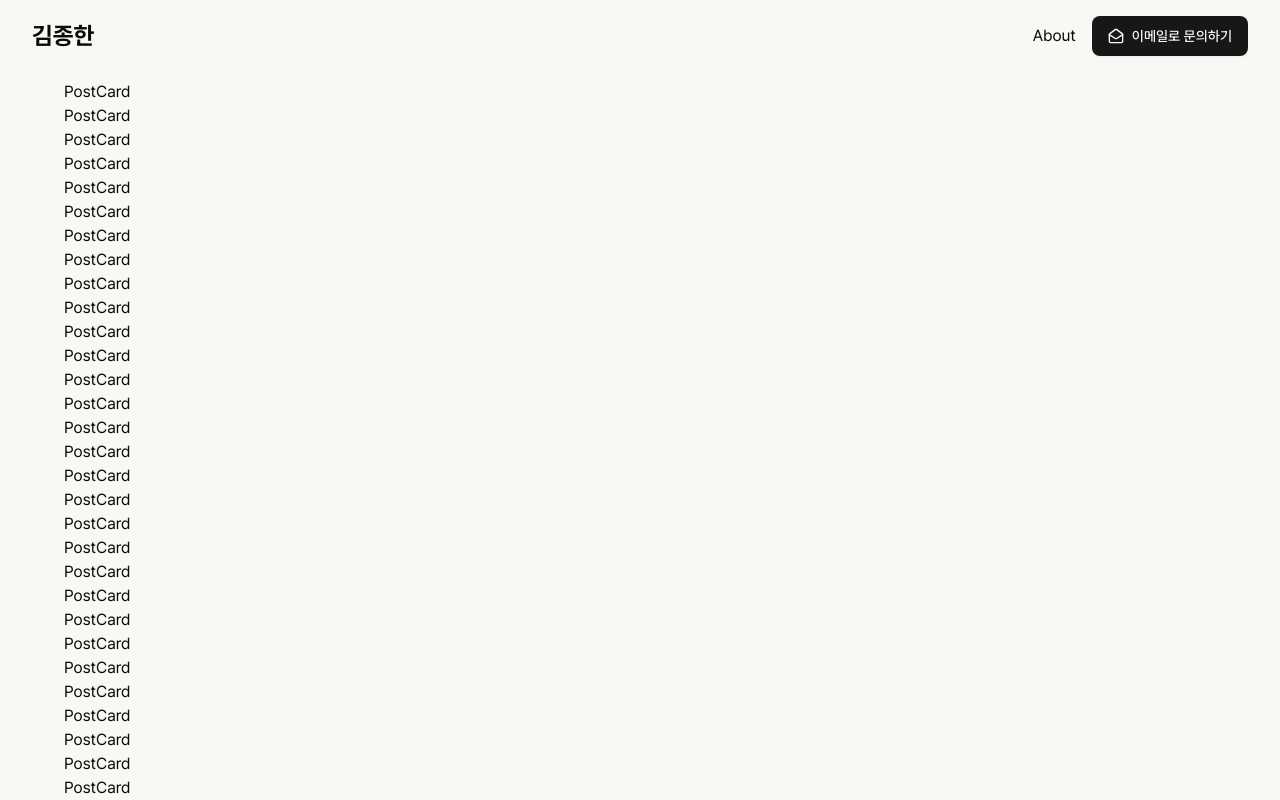
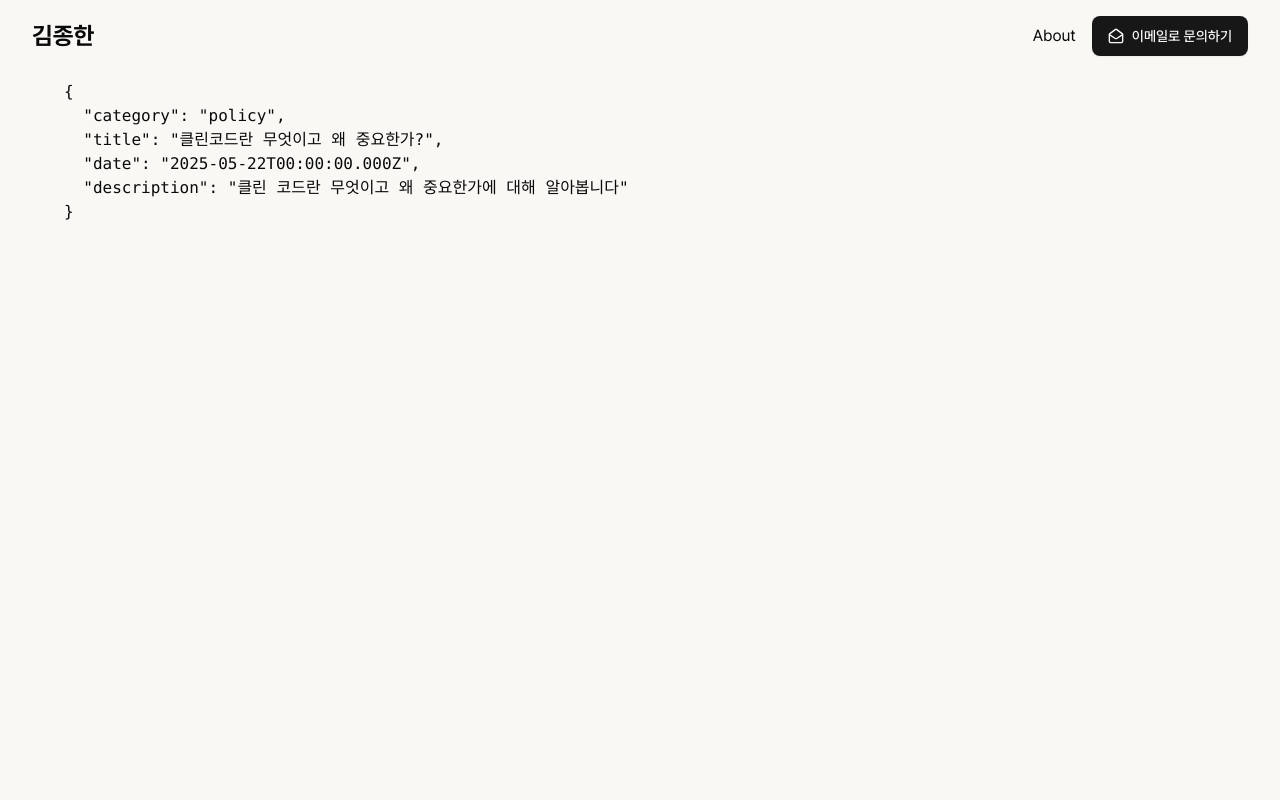
Before and after one commit to jong-k/public-home, a Next.js app: page / in a window 1280 px wide. Shown: the top 800 px of the page. Built offline with nearby package versions, Linux system fonts and the light colour scheme.

Commit message:
feat: 랜딩 페이지에 게시글 리스트 front matter 렌더링 (#26)
* feat: .mdx 파일에 이미지 삽입

* feat: 이미지 가운데 정렬 처리

* feat: mdx 게시물 max width 추가

* feat: 랜딩페이지에 게시글 메타데이터 리스트렌더링

```diff
--- a/src/app/globals.css
+++ b/src/app/globals.css
@@ -50,8 +50,9 @@
   --breakpoint-xl: 1200px;
   --breakpoint-2xl: 1440px;
   /* page margin */
-  --spacing-page: var(--page-margin);
-  --spacing-post: calc(var(--post-max-width) + var(--page-margin) * 2);
+  --spacing-page-margin: var(--page-margin);
+  --spacing-page: calc(var(--page-max-width) + var(--page-margin) * 2);
+  --spacing-post: var(--post-max-width);
   --text-post-title: var(--post-title-font-size);
 }
 
@@ -91,7 +92,8 @@
   /* page margin */
   --page-margin: 0;
   /* max width */
-  --post-max-width: 900px;
+  --page-max-width: 900px;
+  --post-max-width: 640px;
   /* post title */
   --post-title-font-size: clamp(2rem, 3.3vw, 2.8rem);
 }
--- a/src/app/page.tsx
+++ b/src/app/page.tsx
@@ -1,11 +1,26 @@
 import PageWrapper from "@/components/common/PageWrapper";
-import PostCard from "./components/PostCard";
+// import PostCard from "./components/PostCard";
+import { readdir, readFile } from "fs/promises";
+import path from "path";
+import matter from "gray-matter";
 
-export default function Home() {
+export default async function Home() {
+  const posts = await readdir(path.join(process.cwd(), "src/contents"));
+  const postFiles = posts.map((post) =>
+    path.join(process.cwd(), "src/contents", post, "index.mdx"),
+  );
+  const postMetadatas = await Promise.all(
+    postFiles.map(async (file) => {
+      const content = await readFile(file, "utf-8");
+      const { data } = matter(content);
+      return data;
+    }),
+  );
+
   return (
     <PageWrapper>
-      {Array.from({ length: 100 }).map((_, index) => (
-        <PostCard key={index} />
+      {postMetadatas.map((post) => (
+        <pre key={post.title}>{JSON.stringify(post, null, 2)}</pre>
       ))}
     </PageWrapper>
   );
--- a/src/app/posts/[slug]/page.tsx
+++ b/src/app/posts/[slug]/page.tsx
@@ -12,14 +12,14 @@ export default async function PostPage({
   params: Promise<{ slug: string }>;
 }) {
   const { slug } = await params;
-  const filePath = path.join(process.cwd(), "src/contents", `${slug}.mdx`);
+  const filePath = path.join(process.cwd(), "src/contents", `${slug}/index.mdx`);
   const fileContent = await readFile(filePath, "utf-8");
   const { data, content } = matter(fileContent);
 
   return (
     <div>
       <PostHeader category={data.category} title={data.title} date={data.date} />
-      <MdxWrapper className={cn("max-w-post")}>
+      <MdxWrapper className={cn("max-w-post", "mx-auto")}>
         <MDXRemote source={content} />
       </MdxWrapper>
     </div>
@@ -30,11 +30,9 @@ export async function generateStaticParams() {
   const contentsDirectory = path.join(process.cwd(), "src/contents");
   const files = await readdir(contentsDirectory);
 
-  return files
-    .filter((file) => file.endsWith(".mdx"))
-    .map((file) => ({
-      slug: file.replace(/\.mdx$/, ""),
-    }));
+  return files.map((dir) => ({
+    slug: dir,
+  }));
 }
 
 export const dynamicParams = false;
--- a/src/app/posts/layout.tsx
+++ b/src/app/posts/layout.tsx
@@ -2,5 +2,5 @@ import PageWrapper from "@/components/common/PageWrapper";
 import { cn } from "@/lib/utils";
 
 export default function PostsLayout({ children }: { children: React.ReactNode }) {
-  return <PageWrapper className={cn("max-w-post", "mx-auto")}>{children}</PageWrapper>;
+  return <PageWrapper className={cn("max-w-page", "mx-auto")}>{children}</PageWrapper>;
 }
--- a/src/components/common/PageWrapper.tsx
+++ b/src/components/common/PageWrapper.tsx
@@ -6,5 +6,5 @@ interface PageWrapperProps {
 }
 
 export default function PageWrapper({ children, className }: PageWrapperProps) {
-  return <main className={cn("px-page", "py-20", className)}>{children}</main>;
+  return <main className={cn("px-page-margin", "py-20", className)}>{children}</main>;
 }
--- a/src/contents/clean-code.mdx
+++ b/src/contents/clean-code/index.mdx
@@ -4,8 +4,6 @@ title: 클린코드란 무엇이고 왜 중요한가?
 date: 2025-05-22
 description: 클린 코드란 무엇이고 왜 중요한가에 대해 알아봅니다
 ---
-
-# Clean Code란?
 
 *어떤 코드*가 **클린 코드**일까요?
 
@@ -17,4 +15,4 @@ description: 클린 코드란 무엇이고 왜 중요한가에 대해 알아봅
 1. 읽기 쉬워야 한다.
 2. 중복이 없어야 한다.
 
-## 이건 제목2
+<img src="/images/clean-code/grow-together.jpg" alt="함께 자라기" className="mx-auto" />
```
Also changed, not shown: public/images/clean-code/grow-together.jpg (added).
